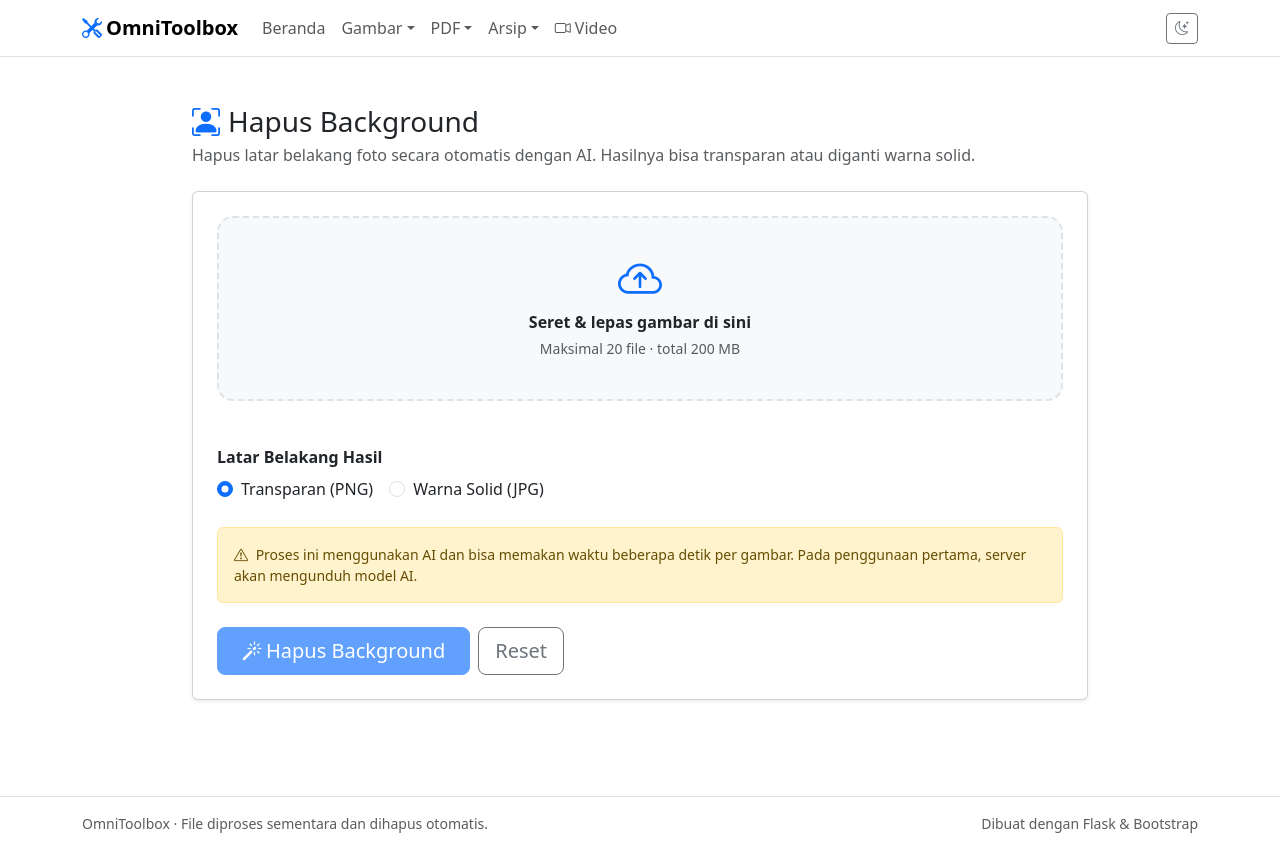
After one commit to GhandiZero0X/OmniToolbox, a Flask app: page /image/remove-bg in a window 1280 px wide. The commit adds this page. Run offline with Flask 3, Linux system fonts and the light colour scheme.

Commit message:
[+] Add AI background removal tool
Add an image-processing page that removes backgrounds with rembg and supports transparent PNG or solid-color JPG output. Add navigation and homepage links, and update the listed upcoming tools.

```diff
--- a/app/controllers/image_controller.py
+++ b/app/controllers/image_controller.py
@@ -4,7 +4,7 @@ from functools import partial
 from flask import Blueprint, current_app, jsonify, render_template, request, url_for
 
 from ..extensions import limiter
-from ..services import image_service, upscale_service, watermark_service
+from ..services import image_service, upscale_service, watermark_service, bg_service
 from ..services.job_service import Job
 from ..utils.file_utils import merge_results, save_uploaded_files
 from .helpers import build_job_payload, build_job_response, get_upload_files, new_job_dirs
@@ -266,3 +266,48 @@ def upscale_status(job_id):
         job_id, job.final_results(), job.output_dir, show_savings=False, previews=True
     )
     return jsonify(state="done", **payload)
+
+# ---------------------------------------------------------
+# Hapus Background
+# ---------------------------------------------------------
+
+@bp.get("/remove-bg")
+def remove_bg_page():
+    context = _page_context()
+    # Menggunakan input image standar
+    context["accept"] = ",".join(sorted(image_service.SUPPORTED_INPUT))
+    return render_template("image/remove_bg.html", **context)
+
+
+@bp.post("/remove-bg/process")
+@limiter.limit("5 per minute") # Limit lebih ketat karena AI berat
+def remove_bg_process():
+    cfg = current_app.config
+
+    files, error = get_upload_files()
+    if error:
+        return jsonify(error=error), 400
+
+    bg_choice = request.form.get("bg_choice", "transparent")
+    bg_color = request.form.get("bg_color", "#ffffff")
+
+    # Validasi warna heksadesimal sederhana
+    if not bg_color.startswith("#") or len(bg_color) != 7:
+        bg_color = "#ffffff"
+
+    quality = image_service.clamp_quality(request.form.get("quality"), default=95)
+
+    job_id, upload_dir, output_dir = new_job_dirs()
+
+    try:
+        entries = save_uploaded_files(files, upload_dir, image_service.SUPPORTED_INPUT)
+        valid_entries = [e for e in entries if e["path"] is not None]
+
+        processed = bg_service.remove_backgrounds(
+            valid_entries, output_dir, bg_choice, bg_color, quality, max_workers=1
+        )
+    finally:
+        shutil.rmtree(upload_dir, ignore_errors=True)
+
+    results = merge_results(entries, processed)
+    return build_job_response(job_id, results, output_dir, show_savings=False, previews=True)
--- a/app/templates/base.html
+++ b/app/templates/base.html
@@ -47,6 +47,7 @@
               <li><a class="dropdown-item {{ 'active' if ep == 'image.convert_page' }}" href="{{ url_for('image.convert_page') }}"><i class="bi bi-arrow-left-right me-2"></i>Konversi Gambar</a></li>
               <li><a class="dropdown-item {{ 'active' if ep == 'image.watermark_page' }}" href="{{ url_for('image.watermark_page') }}"><i class="bi bi-eraser me-2"></i>Hapus Teks / Watermark</a></li>
               <li><a class="dropdown-item {{ 'active' if ep == 'image.upscale_page' }}" href="{{ url_for('image.upscale_page') }}"><i class="bi bi-arrows-angle-expand me-2"></i>Upscale Foto</a></li>
+              <li><a class="dropdown-item {{ 'active' if ep == 'image.remove_bg_page' }}" href="{{ url_for('image.remove_bg_page') }}"><i class="bi bi-person-bounding-box me-2"></i>Hapus Background</a></li>
             </ul>
           </li>
           <li class="nav-item dropdown">
--- /dev/null
+++ b/app/templates/image/remove_bg.html
@@ -0,0 +1,117 @@
+{% extends "base.html" %}
+{% block title %}Hapus Background{% endblock %}
+
+{% block content %}
+<div class="container py-5" style="max-width: 920px;">
+  <div class="mb-4">
+    <h1 class="h3 mb-1"><i class="bi bi-person-bounding-box text-primary me-2"></i>Hapus Background</h1>
+    <p class="text-body-secondary mb-0">
+      Hapus latar belakang foto secara otomatis dengan AI. Hasilnya bisa transparan atau diganti warna solid.
+    </p>
+  </div>
+
+  <form id="tool-form" class="card shadow-sm"
+        action="{{ url_for('image.remove_bg_process') }}" method="post" enctype="multipart/form-data"
+        data-accept="{{ accept }}" data-max-files="{{ max_files }}" data-max-mb="{{ max_mb }}" novalidate>
+    <div class="card-body p-4">
+
+      <div class="dropzone" id="dropzone" tabindex="0" role="button" aria-label="Pilih atau seret gambar ke sini">
+        <i class="bi bi-cloud-arrow-up dropzone-icon"></i>
+        <p class="fw-semibold mb-1">Seret &amp; lepas gambar di sini</p>
+        <p class="text-body-secondary small mb-0">Maksimal {{ max_files }} file &middot; total {{ max_mb }} MB</p>
+        <input type="file" id="file-input" class="d-none" multiple accept="{{ accept }}">
+      </div>
+
+      <ul id="file-list" class="list-group mt-3"></ul>
+
+      <div class="row g-4 mt-1">
+        <div class="col-md-6">
+          <label class="form-label fw-semibold">Latar Belakang Hasil</label>
+          <div class="d-flex gap-3">
+            <div class="form-check">
+              <input class="form-check-input" type="radio" name="bg_choice" id="bg_transparent" value="transparent" checked>
+              <label class="form-check-label" for="bg_transparent">Transparan (PNG)</label>
+            </div>
+            <div class="form-check">
+              <input class="form-check-input" type="radio" name="bg_choice" id="bg_color_opt" value="color">
+              <label class="form-check-label" for="bg_color_opt">Warna Solid (JPG)</label>
+            </div>
+          </div>
+        </div>
+
+        <div class="col-md-6 d-none" id="color-picker-group">
+          <label for="bg_color" class="form-label fw-semibold">Pilih Warna</label>
+          <input type="color" class="form-control form-control-color w-100" id="bg_color" name="bg_color" value="#ffffff" title="Pilih warna background">
+        </div>
+
+        <div class="col-12" id="quality-group">
+          <label for="quality" class="form-label fw-semibold">Kualitas JPG: <output id="quality-value" for="quality">95</output>%</label>
+          <input type="range" class="form-range" id="quality" name="quality" min="50" max="100" step="5" value="95" data-output="quality-value">
+        </div>
+      </div>
+
+      <div class="alert alert-warning small mt-4">
+        <i class="bi bi-exclamation-triangle me-1"></i>
+        Proses ini menggunakan AI dan bisa memakan waktu beberapa detik per gambar. Pada penggunaan pertama, server akan mengunduh model AI.
+      </div>
+
+      <div id="alert-box" class="alert alert-danger d-none mt-4 mb-0" role="alert"></div>
+
+      <div id="progress-wrap" class="mt-4 d-none">
+        <div class="d-flex justify-content-between small mb-1">
+          <span id="status-text">Mengunggah...</span>
+          <span id="percent-text">0%</span>
+        </div>
+        <div class="progress"><div id="progress-bar" class="progress-bar" style="width: 0%"></div></div>
+      </div>
+
+      <div class="d-flex flex-wrap gap-2 mt-4">
+        <button type="submit" id="submit-btn" class="btn btn-primary btn-lg px-4" disabled>
+          <i class="bi bi-magic me-1"></i>Hapus Background
+        </button>
+        <button type="button" id="reset-btn" class="btn btn-outline-secondary btn-lg">Reset</button>
+      </div>
+    </div>
+  </form>
+
+  <!-- Hasil -->
+  <div id="results" class="card shadow-sm mt-4 d-none">
+    <div class="card-body p-4">
+      <div class="d-flex flex-wrap justify-content-between align-items-center gap-2 mb-3">
+        <div>
+          <h2 class="h5 mb-1">Hasil</h2>
+          <div id="results-summary" class="text-body-secondary small"></div>
+        </div>
+        <a id="zip-btn" class="btn btn-success d-none" href="#"><i class="bi bi-file-earmark-zip me-1"></i>Unduh semua (ZIP)</a>
+      </div>
+      <p class="small text-body-secondary">Klik gambar mini untuk melihat hasil transparansi/warna secara penuh.</p>
+      <div class="table-responsive">
+        <table class="table align-middle mb-0">
+          <thead><tr><th>File</th><th class="text-end">Asli</th><th class="text-end">Hasil</th><th class="text-end">Format</th><th></th></tr></thead>
+          <tbody id="results-body"></tbody>
+        </table>
+      </div>
+    </div>
+  </div>
+</div>
+{% endblock %}
+
+{% block scripts %}
+<script>
+  // Tampilkan color picker hanya jika memilih "Warna Solid"
+  (function () {
+    var radios = document.querySelectorAll('input[name="bg_choice"]');
+    var colorGroup = document.getElementById("color-picker-group");
+    var qualityGroup = document.getElementById("quality-group");
+
+    function sync() {
+      var isColor = document.getElementById("bg_color_opt").checked;
+      colorGroup.classList.toggle("d-none", !isColor);
+      // Kualitas hanya relevan untuk JPG (warna solid)
+      qualityGroup.classList.toggle("d-none", !isColor);
+    }
+    radios.forEach(r => r.addEventListener("change", sync));
+    sync();
+  })();
+</script>
+{% endblock %}
--- a/requirements.txt
+++ b/requirements.txt
@@ -11,6 +11,7 @@ numpy
 # Dipakai untuk fitur Hapus Teks / Watermark. Versi "headless" cukup untuk server.
 # Jangan pasang bersamaan dengan opencv-python / opencv-contrib-python (bisa bentrok).
 opencv-python-headless>=4.9
+rembg>=2.0.50
 
 # ===== PDF & Document =====
 img2pdf>=0.5
```
Also changed, not shown: app/services/bg_service.py (added, +111 -0 lines), app/templates/index.html (+19 -6 lines).
